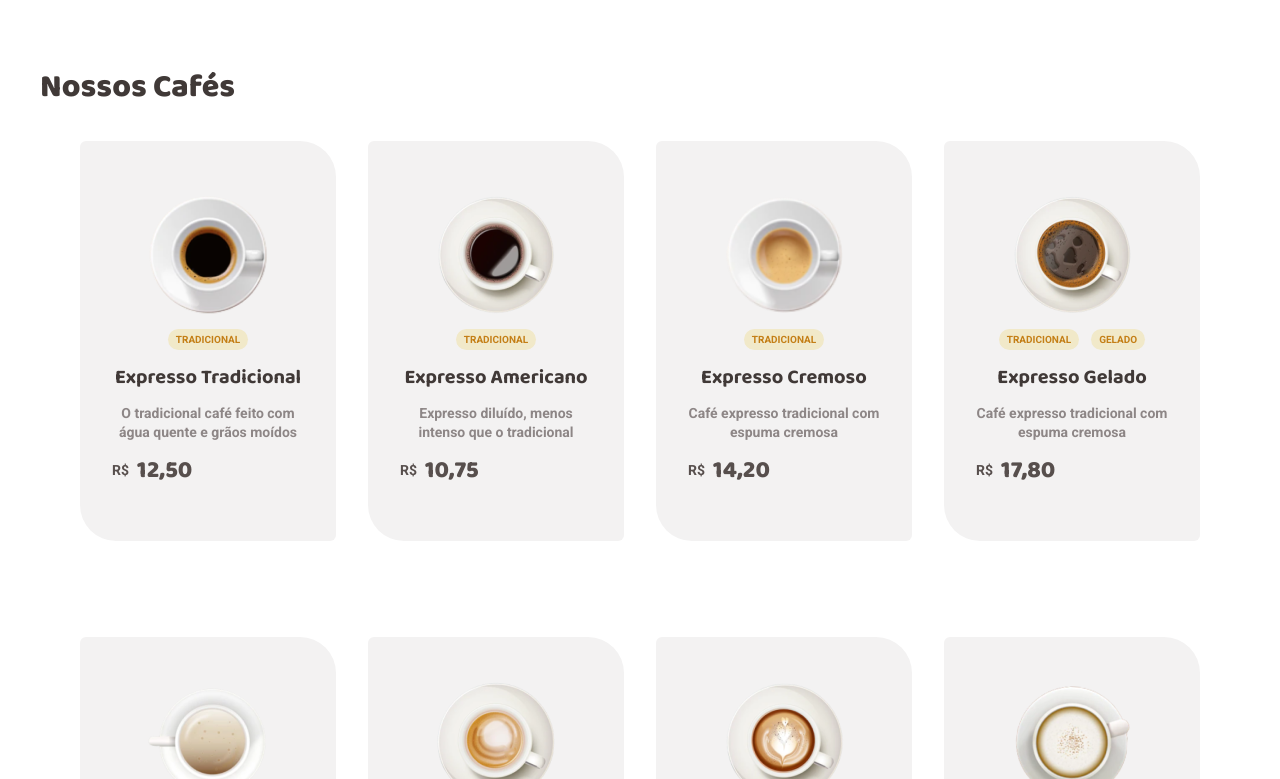
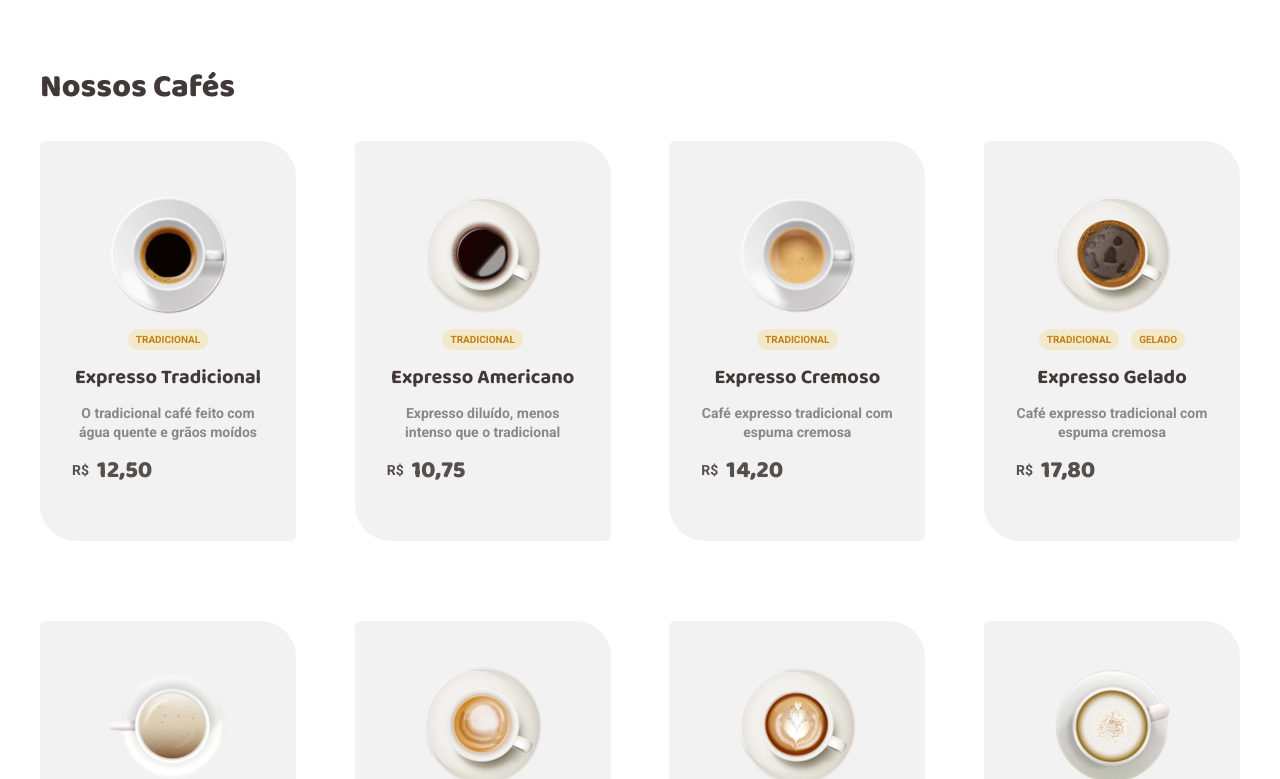
Before and after one commit to thiagomartns/coffee-delivery-ts, a React (Vite) app: page / in a window 1280 px wide. Shown: the part 561-1340 px from the top of the page. Built offline with nearby package versions, Linux system fonts and the light colour scheme; the HTML template or start-up script is replaced by a standard one.

Commit message:
Refact: CoffeeList styles

```diff
--- a/src/pages/Home/components/CoffeeList/styles.ts
+++ b/src/pages/Home/components/CoffeeList/styles.ts
@@ -13,8 +13,8 @@ export const CoffeListContainer = styled.div`
 export const CoffeListContent = styled.div`
   display: flex;
   align-items: center;
-  justify-content: center;
-  gap: 2rem;
+  justify-content: space-between;
+  gap: 1rem;
   flex-wrap: wrap;
 
   .card {
```
